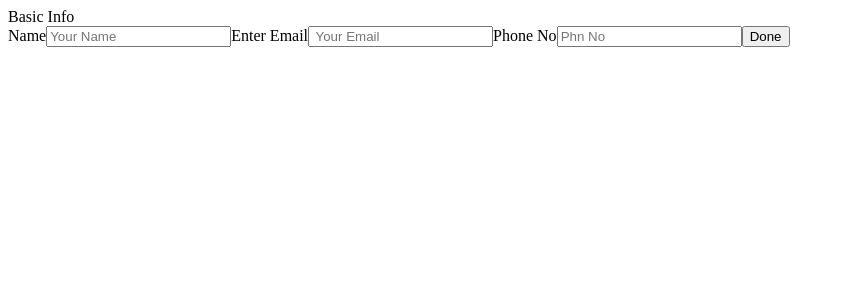
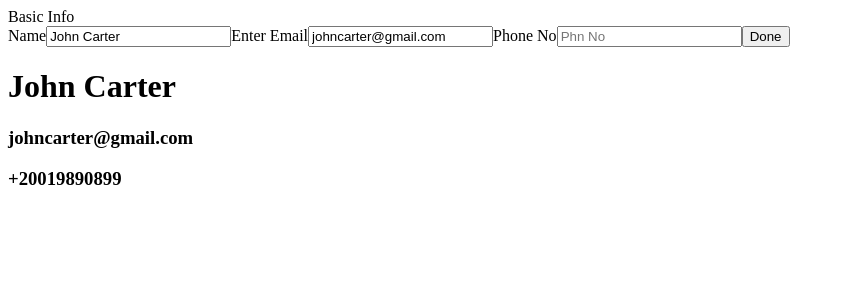
Before and after one commit to Undisclosed64/cv-maker, a React (Create React App) app: page / in a window 1280 px wide. Shown: the top 300 px of the page, without its empty margins (0-846 px from the left). Built offline with nearby package versions, Linux system fonts and the light colour scheme.

Commit message:
pass props to another component

```diff
--- a/src/components/Basic Info.js
+++ b/src/components/Basic Info.js
@@ -1,15 +1,17 @@
 
 import React, { Component } from 'react';
+import HandleBasicInfo from './HandleBasicInfo';
 
 class BasicInfo extends Component{
   constructor(){
     super();
 
   this.state = {
-    name: '',
-    email:'',
-    phoneNo:''
-}
+    name: 'John Carter',
+    email:'johncarter@gmail.com',
+    phoneNo:'+20019890899'
+};
+
 /*
 this.handleChange = this.handleChange.bind(this);
 this.handleSubmit = this.handleSubmit.bind(this)*/
@@ -30,6 +32,7 @@ handleChange = (e) => {
  [e.target.name]: e.target.value
   })
 }
+
   render(){
 
     return(
@@ -51,15 +54,13 @@ onChange={this.handleChange}value={this.state.name}></input>
 
       <button type="submit">Done</button>
       </form>
+      <HandleBasicInfo name={this.state.name}email={this.state.email}phoneNo={this.state.phoneNo}/>
 
-      <h1>{this.state.name}</h1>
-      <h3>{this.state.email}</h3>
-      <h3>{this.state.phoneNo}</h3>
 
 </div>
-
 
     )
   }
 }
+
 export default BasicInfo;
```
